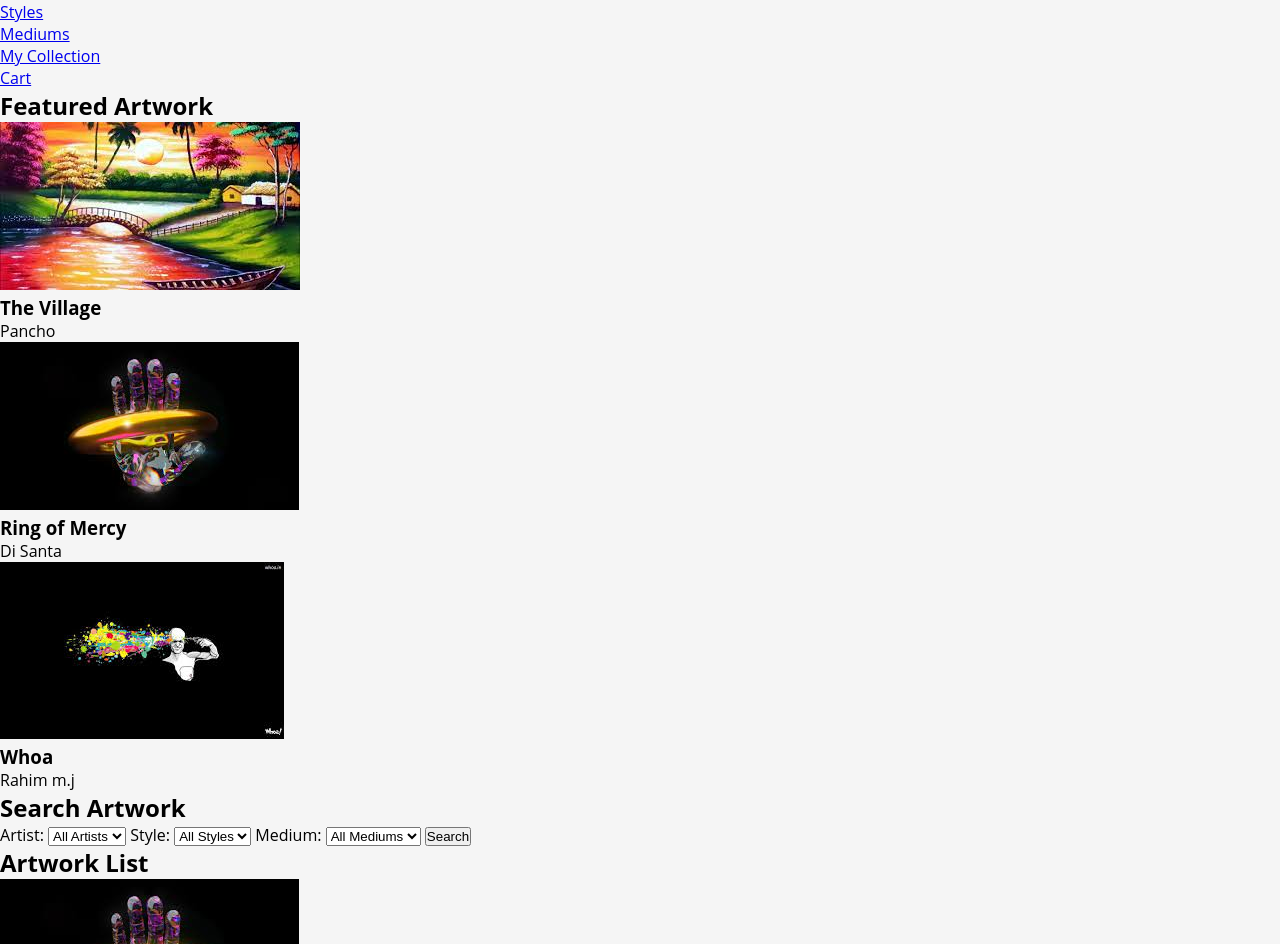
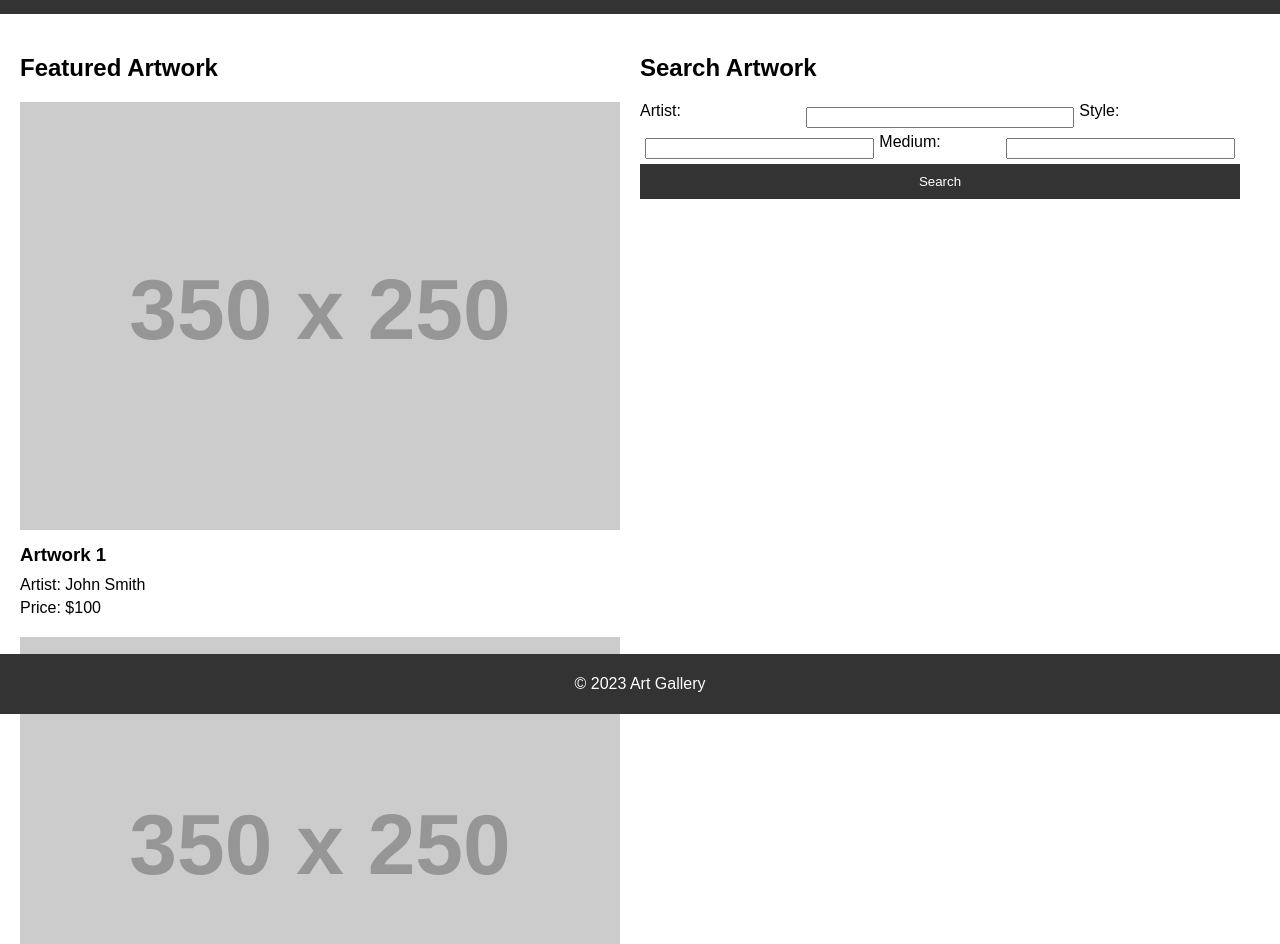
Before and after one commit to MW1R1/studious-octo-barnacle, a website: page index.html in a window 1280 px wide. Shown: the part 86-1030 px from the top of the page. Drawn offline with Linux system fonts and the light colour scheme; placeholder pictures from the web are drawn by us.

Commit message:
skeleton changed

```diff
--- a/index.html
+++ b/index.html
@@ -1,78 +1,61 @@
 <!DOCTYPE html>
-<html lang="en">
+<html>
 <head>
-  <meta charset="UTF-8">
-  <meta name="viewport" content="width=device-width, initial-scale=1.0">
 	<title>Art Gallery</title>
-  <link rel="stylesheet" href="style.css">
+	<link rel="stylesheet" type="text/css" href="style.css">
 </head>
 <body>
 	<header>
 		<h1>Art Gallery</h1>
 		<nav>
-      <ol>
+			<ul>
 				<li><a href="#">Home</a></li>
-        <li><a href="#">Artists</a></li>
-        <li><a href="#">Styles</a></li>
-        <li><a href="#">Mediums</a></li>
+				<li><a href="#">Browse</a></li>
+				<li><a href="#">Cart</a></li>
 				<li><a href="#">My Collection</a></li>
-        <li><a href="#">Cart</a></li>
-        </ol>
+			</ul>
 		</nav>
 	</header>
-
 	<main>
 		<section id="featured">
 			<h2>Featured Artwork</h2>
-      <div class="artwork-container">
 			<div class="artwork">
-          <img src="village.jpeg" alt="Artwork">
-          <h3>The Village</h3>
-          <p>Pancho</p>
+				<a href="#"><img src="https://via.placeholder.com/350x250" alt="Artwork 1"></a>
+				<h3>Artwork 1</h3>
+				<p>Artist: John Smith</p>
+				<p>Price: $100</p>
 			</div>
 			<div class="artwork">
-          <img src="ring.jpeg" alt="Artwork">
-          <h3>Ring of Mercy</h3>
-          <p>Di Santa</p>
+				<a href="#"><img src="https://via.placeholder.com/350x250" alt="Artwork 2"></a>
+				<h3>Artwork 2</h3>
+				<p>Artist: Jane Doe</p>
+				<p>Price: $200</p>
 			</div>
 			<div class="artwork">
-          <img src="whoa.jpeg" alt="Artwork">
-          <h3>Whoa</h3>
-          <p>Rahim m.j</p>
-        </div>
+				<a href="#"><img src="https://via.placeholder.com/350x250" alt="Artwork 3"></a>
+				<h3>Artwork 3</h3>
+				<p>Artist: Bob Ross</p>
+				<p>Price: $300</p>
 			</div>
 		</section>
-
 		<section id="search">
 			<h2>Search Artwork</h2>
 			<form>
-        <label for="artist-select">Artist:</label>
-        <select name="artist-select" id="artist-select">
-          <option value="all">All Artists</option>
-          <option value="artist1">Artist 1</option>
-          <option value="artist2">Artist 2</option>
-          <option value="artist3">Artist 3</option>
-        </select>
-        <label for="style-select">Style:</label>
-        <select name="style-select" id="style-select">
-          <option value="all">All Styles</option>
-          <option value="style1">Style 1</option>
-          <option value="style2">Style 2</option>
-          <option value="style3">Style 3</option>
-        </select>
-        <label for="medium-select">Medium:</label>
-        <select name="medium-select" id="medium-select">
-          <option value="all">All Mediums</option>
-          <option value="medium1">Medium 1</option>
-          <option value="medium2">Medium 2</option>
-          <option value="medium3">Medium 3</option>
-        </select>
-        <button type="submit">Search</button>
+				<label for="artist">Artist:</label>
+				<input type="text" id="artist" name="artist"><br>
+
+				<label for="style">Style:</label>
+				<input type="text" id="style" name="style"><br>
+
+				<label for="medium">Medium:</label>
+				<input type="text" id="medium" name="medium"><br>
+
+				<input type="submit" value="Search">
 			</form>
 		</section>
-
-    <section id="artwork-list">
-      <h2>Artwork List</h2>
-      <div class="artwork-container">
-        <div class="artwork">
-          <img src="ring.jpeg" alt="Artwork">
+	</main>
+	<footer>
+		<p>&copy; 2023 Art Gallery</p>
+	</footer>
+</body>
+</html>
--- a/style.css
+++ b/style.css
@@ -1,160 +1,99 @@
-/* Landscape mode */
-@media screen and (min-width: 480px) {
-  .container {
-    display: flex;
-    flex-wrap: wrap;
-    justify-content: center;
-    align-items: center;
-  }
-
-  .main {
-    flex-basis: 70%;
-  }
-
-  .sidebar {
-    flex-basis: 28%;
-  }
-
-  .header .navigation {
-    flex-basis: 100%;
-  }
+body {
+	margin: 0;
+	padding: 0;
+	font-family: Arial, sans-serif;
+	font-size: 16px;
 }
 
-/* Global styles */
-* {
-  box-sizing: border-box;
-  margin: 0;
-  padding: 0;
+header {
+	background-color: #333;
+	color: #fff;
+	padding: 20px;
 }
 
-body {
-  font-family: 'Open Sans', sans-serif;
-  background-color: #f5f5f5;
-  display: flex;
-  flex-direction: column; /* Added */
-  justify-content: center;
-  align-items: flex-start; /* Changed */
-  min-height: 100vh;
+header h1 {
+	margin: 0;
+	font-size: 36px;
 }
 
-.container {
-  max-width: 1200px;
-  margin: 0 auto;
+nav ul {
+	list-style: none;
+	margin: 0;
+	padding: 0;
+	display: flex;
 }
 
-/* Header */
-.header {
-  display: flex;
-  justify-content: space-between;
-  align-items: center;
-  background-color: #fff;
-  box-shadow: 0 1px 5px rgba(0, 0, 0, 0.1);
+nav li {
+	margin: 0 10px;
 }
 
-.header .logo {
-  font-size: 28px;
-  font-weight: 700;
-  color: #333;
-  text-decoration: none;
+nav a {
+	color: #fff;
+	text-decoration: none;
 }
 
-.header .navigation ol {
-  display: flex;
-  justify-content: center;
-  align-items: center;
-  list-style: none;
+main {
+	margin: 20px;
+	display: flex;
+	flex-wrap: wrap;
 }
 
-.header .navigation ol li {
-  margin: 0 20px;
-  position: relative;
-  display: inline-block;
+section {
+	margin-right: 20px;
+	flex: 1 1 300px;
 }
 
-.header .navigation ol li a {
-  color: #333;
-  text-decoration: none;
-  display: inline-block;
-  padding: 10px;
-  transition: color 0.2s ease-in-out;
+section#featured .artwork {
+	margin: 20px 0;
 }
 
-.header .navigation ol li:hover a {
-  color: #ff9933;
+section#featured .artwork img {
+	width: 100%;
+	height: auto;
 }
 
-.header .navigation ol li:hover .dropdown {
-  display: block;
+section#featured .artwork h3 {
+	margin: 10px 0;
 }
 
-.header .navigation .dropdown {
-  display: none;
-  position: absolute;
-  top: 100%;
-  left: 0;
-  z-index: 10;
-  width: 200px;
-  background-color: #fff;
-  box-shadow: 0 1px 5px rgba(0, 0, 0, 0.1);
+section#featured .artwork p {
+	margin: 5px 0;
 }
 
-.header .navigation .dropdown li {
-  margin: 0;
-  padding: 10px;
-}
-.header .navigation .dropdown li a {
-  color: #333;
-  font-size: 14px;
-}
-.featured {
-  display: flex;
-  flex-wrap: wrap;
-  justify-content: space-between;
-  margin: 50px 0;
-  text-align: justify;
+section#search form {
+	display: flex;
+	flex-wrap: wrap;
 }
 
-.featured img {
-  width: 100%;
-  max-width: 350px;
-  height: auto;
-  margin-bottom: 20px;
+section#search label {
+	flex: 1 0 100px;
 }
 
-
-/* Banner */
-.banner {
-  position: relative;
-  height: 400px;
-  background-image: url('https://i.imgur.com/1dGt7TZ.jpg');
-  background-position: center;
-  background-size: cover;
+section#search input[type="text"] {
+	flex: 1 1 200px;
+	margin: 5px;
 }
 
-.banner .overlay {
-  position: absolute;
-  top: 0;
-  left: 0;
-  width: 100%;
-  height: 100%;
-  background-color: rgba(0, 0, 0, 0.4);
-  display: flex;
-  justify-content: center;
-  align-items: center;
-  text-align: center;
+section#search input[type="submit"] {
+	flex: 1 1 100px;
+	background-color: #333;
+	color: #fff;
+	border: none;
+	padding: 10px;
+	cursor: pointer;
 }
 
-.banner h1 {
-  font-size: 48px;
-  font-weight: 700;
-  color: #fff;
-  text-shadow: 0 2px 10px rgba(0, 0, 0, 0.3);
+section#search input[type="submit"]:hover {
+	background-color: #555;
 }
 
-.banner p {
-  font-size: 24px;
-  font-weight:300;
-  color: #fff;
-  margin-top: 20px;
-  text-shadow: 0 2px 10px rgba(0, 0, 0, 0.3);
+footer {
+	background-color: #333;
+	color: #fff;
+	padding: 5px;
+	text-align: center;
+	position: fixed;
+	bottom: 0;
+	left: 0;
+	right: 0;
 }
```
Lines whose indentation alone changed are shown as unchanged.
